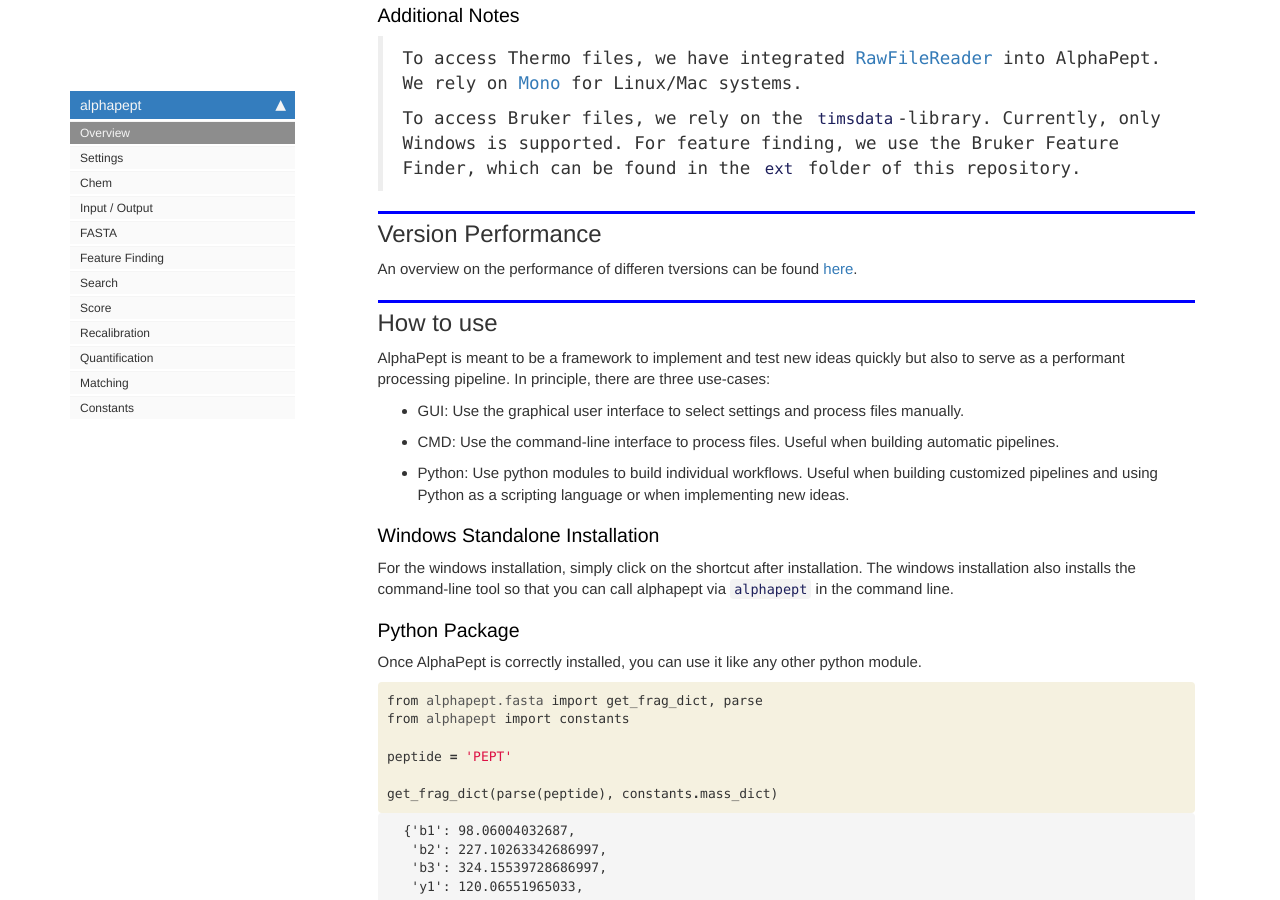
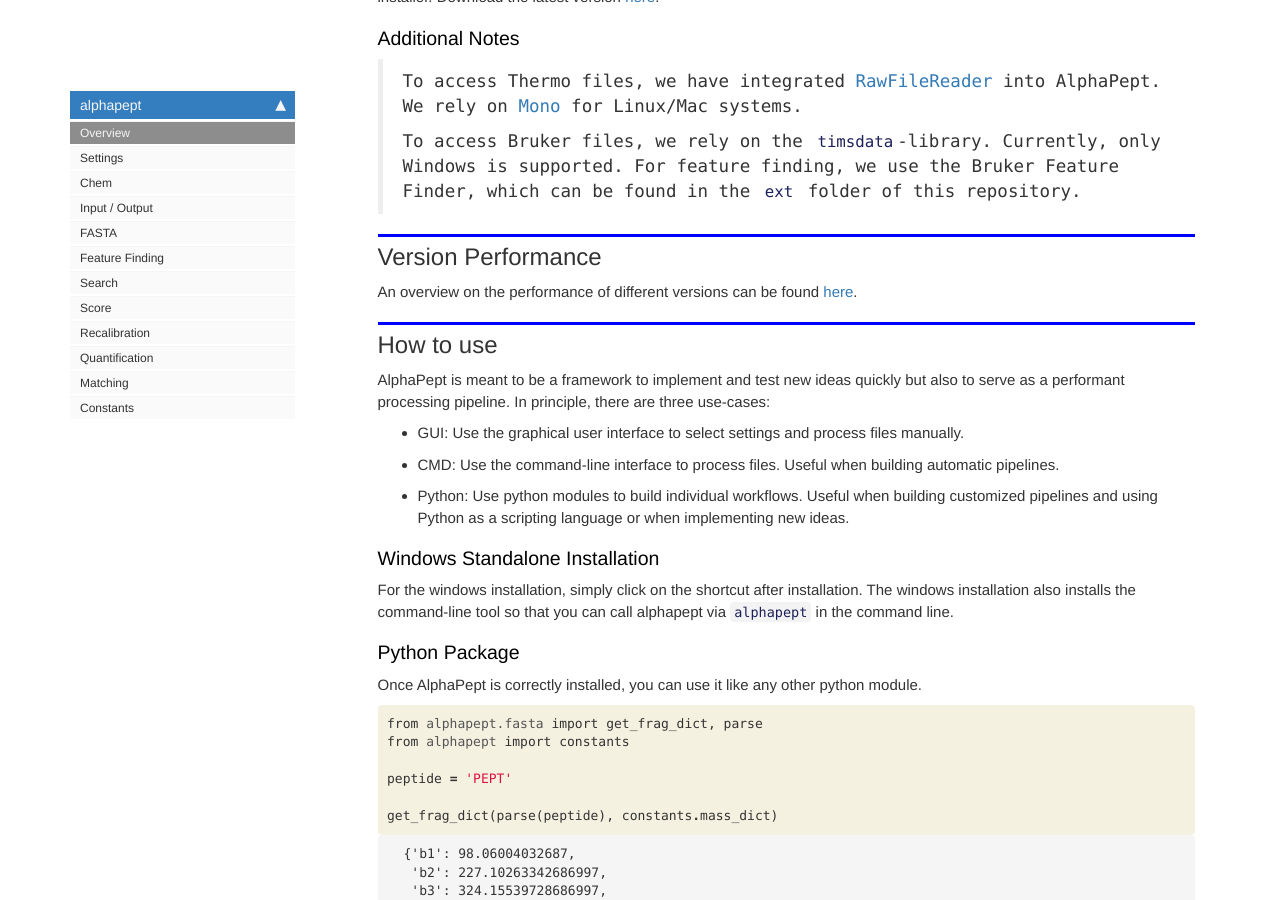
Before and after one commit to MannLabs/alphapept, a Jekyll site: the page built from docs/index.html, in a window 1280 px wide and 900 px high, scrolled down 2266 px. Built offline with Jekyll 4.4.1, drawn with Linux system fonts in a browser that asks for light colours; nearby versions of some CDN libraries; comment, search, counter and statistics services are not loaded.

Commit message:
DOCUMENT typos

```diff
--- a/docs/index.html
+++ b/docs/index.html
@@ -60,8 +60,7 @@
 <li>Navigate to the alphapept folder and install the package with <code>pip install .</code> (default users) or with <code>pip install -e .</code> to enable developers mode.</li>
 </ol>
 <p>If AlphaPept is installed correctly, you should be able to import Alphapept as a package within the environment; see below.</p>
-<p>Notes:</p>
-<ul>
+<h4 id="Notes">Notes<a class="anchor-link" href="#Notes"> </a></h4><ul>
 <li>If you would like to use alphapept in your jupyter notebook environment, additionally install nb_conda: <code>conda install nb_conda</code>, which also installs the jupyter notebook extensions. They can be called from a running jupyter instance like so: <code>http://localhost:8888/nbextensions</code>. </li>
 <li>For navigating the notebooks, the exension <code>collapsible headings</code> and <code>toc2</code> are very beneficial.</li>
 <li>For developing with the notebooks, see the <code>nbev</code> section below.</li>
@@ -96,7 +95,7 @@
 </div>
 <div class="cell border-box-sizing text_cell rendered"><div class="inner_cell">
 <div class="text_cell_render border-box-sizing rendered_html">
-<h2 id="Version-Performance">Version Performance<a class="anchor-link" href="#Version-Performance"> </a></h2><p>An overview on the performance of differen tversions can be found <a href="https://charts.mongodb.com/charts-alphapept-itfxv/public/dashboards/5f671dcf-bcd6-4d90-8494-8c7f724b727b">here</a>.</p>
+<h2 id="Version-Performance">Version Performance<a class="anchor-link" href="#Version-Performance"> </a></h2><p>An overview on the performance of different versions can be found <a href="https://charts.mongodb.com/charts-alphapept-itfxv/public/dashboards/5f671dcf-bcd6-4d90-8494-8c7f724b727b">here</a>.</p>
 
 </div>
 </div>
```
Also changed, not shown: README.md, 1 other file.
